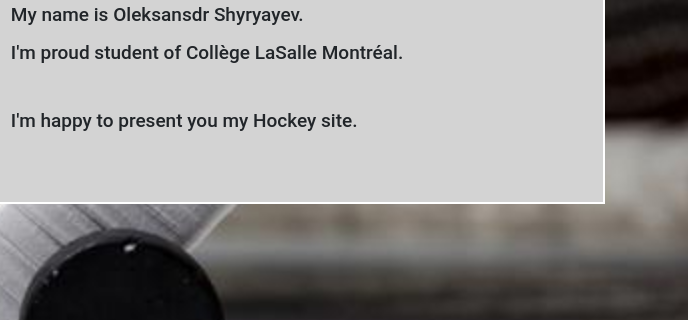
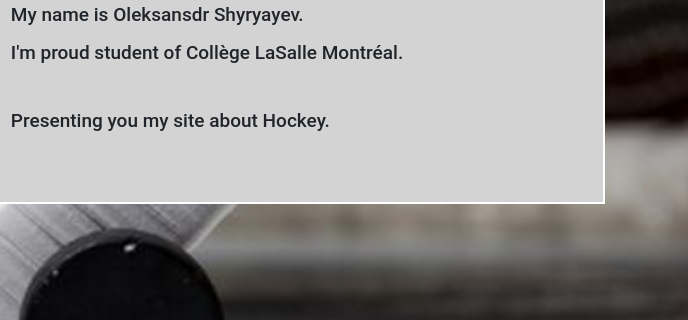
Before and after one commit to porpup/Hockey_Website, a plain HTML site: page home.html in a window 1280 px wide. Shown: the part 321-641 px from the top of the page, 592-1280 px from the left. Drawn offline with nearby package versions, Linux system fonts and the light colour scheme.

Commit message:
Update home.html

```diff
--- a/home.html
+++ b/home.html
@@ -79,7 +79,7 @@
                     <p>My name is Oleksansdr Shyryayev.</p>
                     <p>I'm proud student of Collège LaSalle Montréal.</p>
                     <br>
-                    <p>I'm happy to present you my Hockey site.</p>
+                    <p>Presenting you my site about Hockey.</p>
                 </div>
             </h4>
         </div>
```
